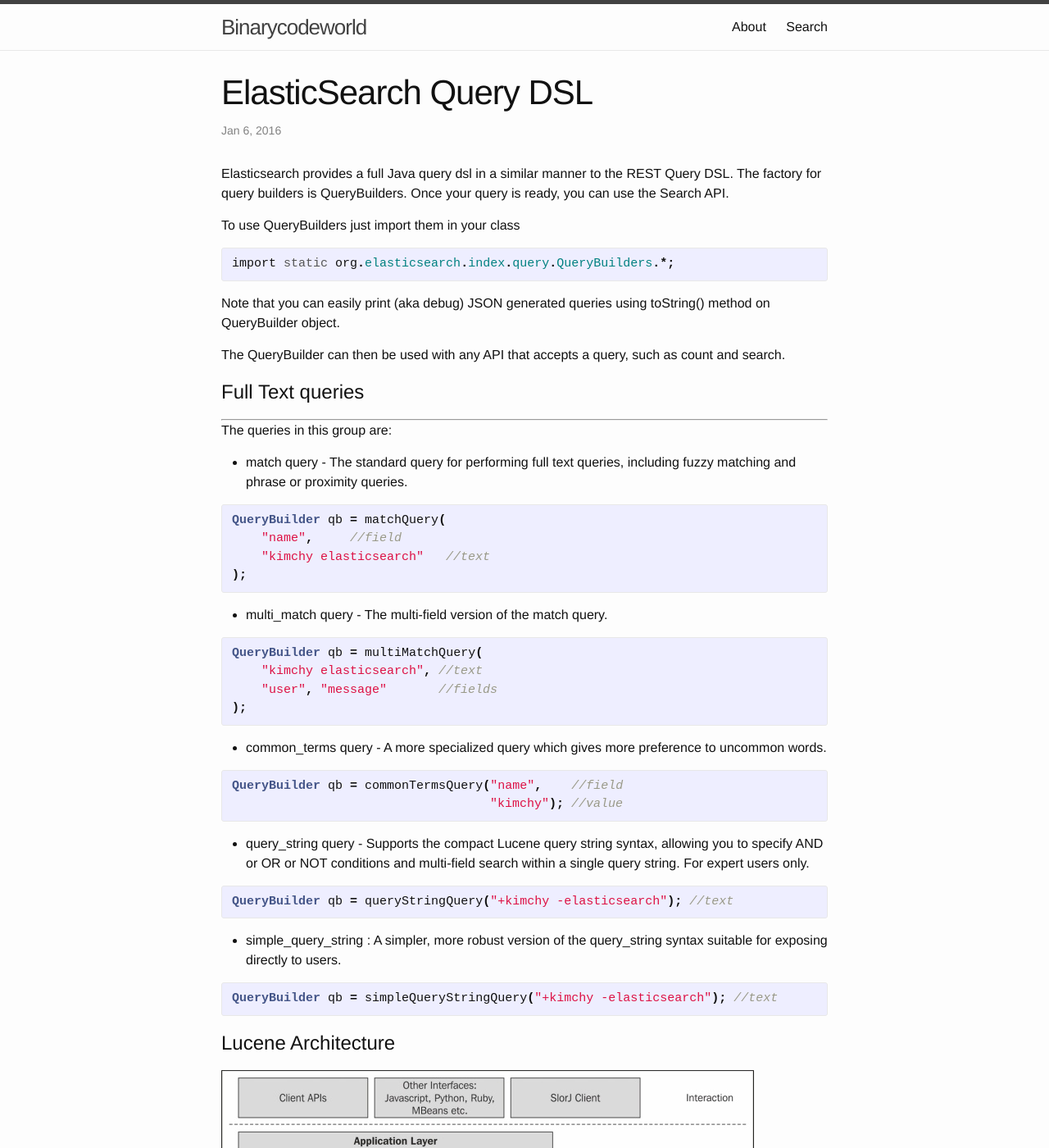
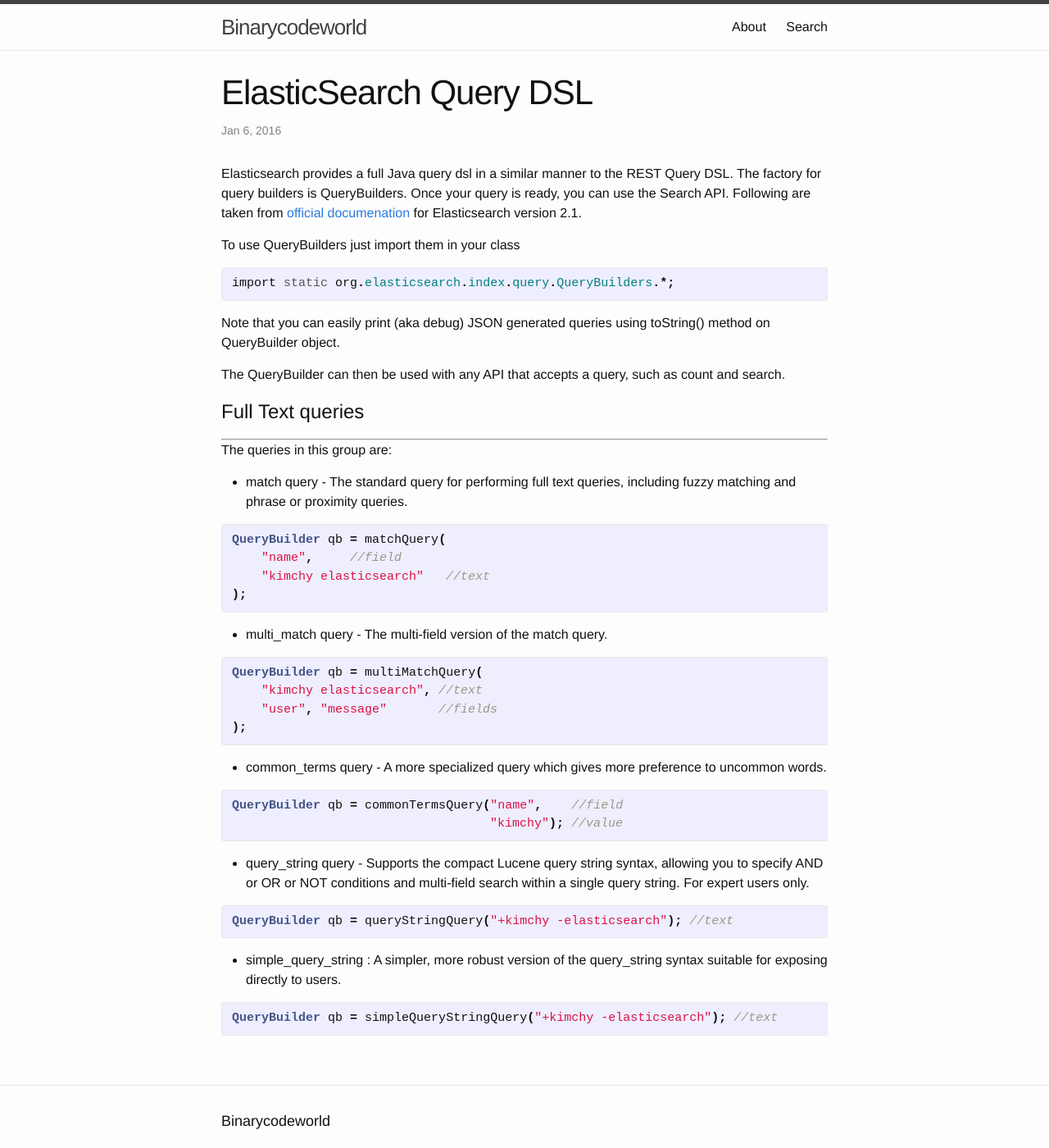
Before and after one commit to jithinjustin/jithinjustin.github.io, a Jekyll site: the page built from _posts/2016/2016-01-06-elasticsearch-query-dsl.markdown, in a window 1280 px wide and 1400 px high. Shown: the whole window at 82% size. Built offline with Jekyll 4.4.1, drawn with Linux system fonts in a browser that asks for light colours.

Commit message:
fix es post

```diff
--- a/_posts/2016/2016-01-06-elasticsearch-query-dsl.markdown
+++ b/_posts/2016/2016-01-06-elasticsearch-query-dsl.markdown
@@ -5,7 +5,9 @@
 ---
 
 
-Elasticsearch provides a full Java query dsl in a similar manner to the REST Query DSL. The factory for query builders is QueryBuilders. Once your query is ready, you can use the Search API.
+Elasticsearch provides a full Java query dsl in a similar manner to the REST Query DSL. The factory for query builders is QueryBuilders. Once your query is ready, you can use the Search API. Following are taken from [official documenation][73babb6a] for Elasticsearch version 2.1.
+
+  [73babb6a]: https://www.elastic.co/guide/en/elasticsearch/client/java-api/current/java-query-dsl.html "es documentation 2.1"
 
 To use QueryBuilders just import them in your class
 
@@ -60,7 +62,3 @@
 {% highlight java %}
 QueryBuilder qb = simpleQueryStringQuery("+kimchy -elasticsearch"); //text
 {% endhighlight %}
-
-#Lucene Architecture
-
-![Lucene Architecture]({{ site.url }}/images/2016/01/lucene_pic.jpeg)
```
Also changed, not shown: images/2016/01/lucene_pic.jpeg (deleted).
